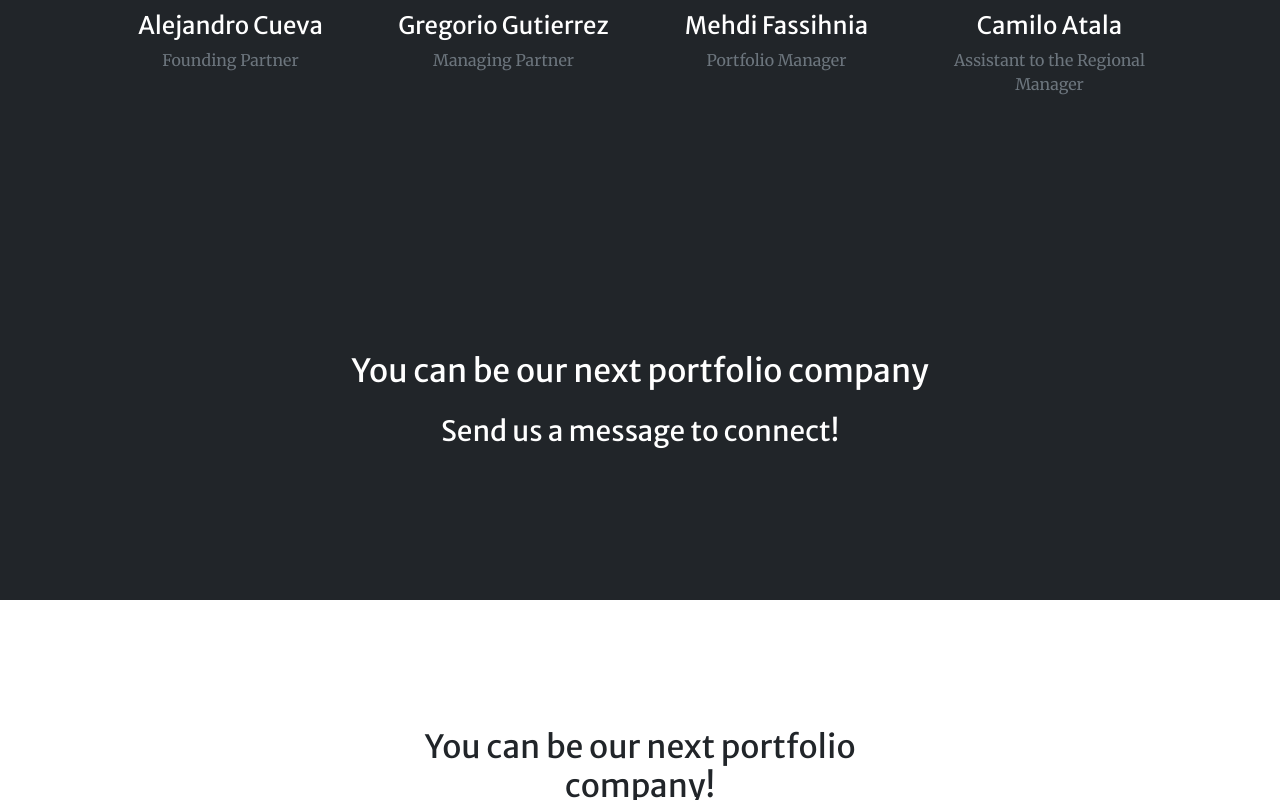
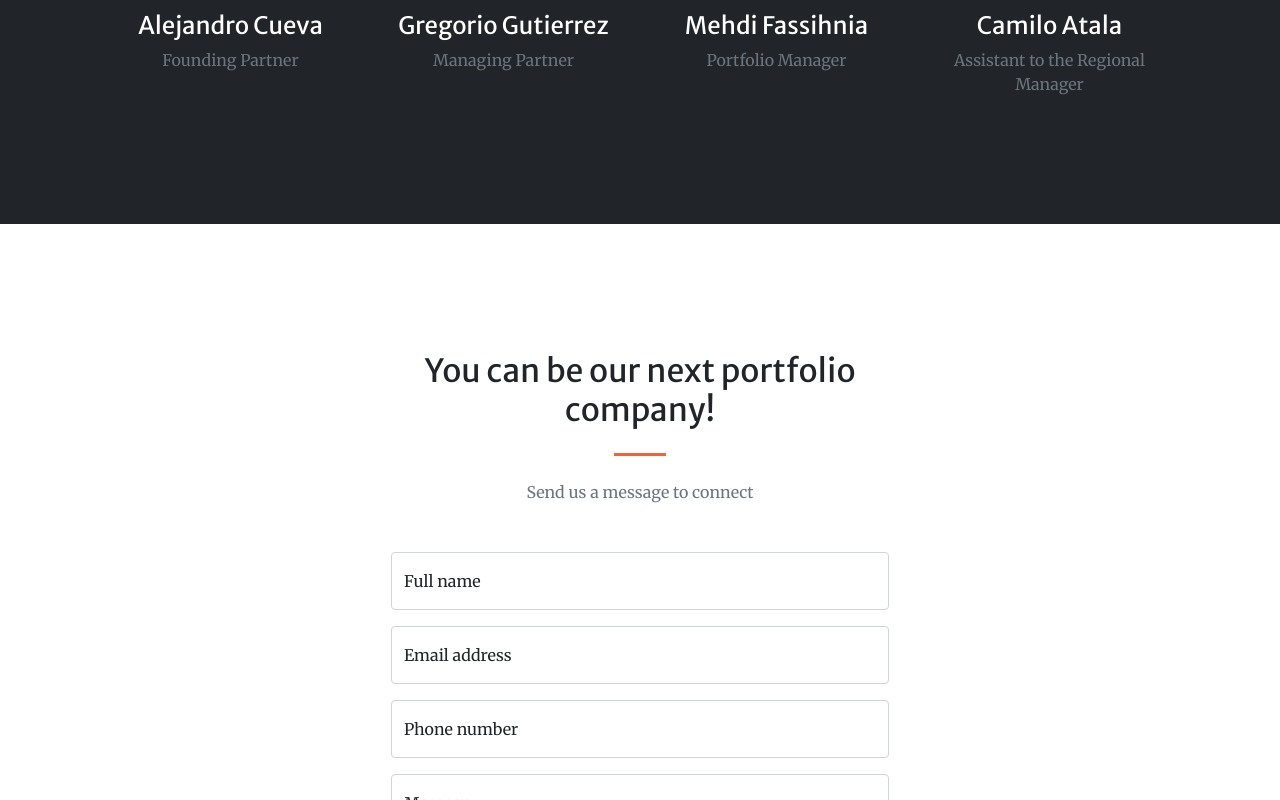
Before and after one commit to acuevap/website-project-VC, a website: page dist/index.html in a window 1280 px wide. Shown: the part 2755-3555 px from the top of the page. Drawn offline with nearby package versions, Linux system fonts and the light colour scheme; some packages are replaced by stand-ins of ours; a script that the page names is missing.

Commit message:
Update index.html
Erased a section that was not needed

```diff
--- a/dist/index.html
+++ b/dist/index.html
@@ -57,12 +57,11 @@
                         <h2 class="text-white mt-0">Do you want to change the way people interact with traditional banks?</h2>
                         <hr class="divider divider-light" />
                         <p class="text-white-75 mb-4">With years of experience in the financial services industry around the world, we will not only fund businesses, but also help them gain access to a number of fintech specialists that can help them achieve disruption </p>
-                        <a class="btn btn-light btn-xl" href="#services">Get Started!</a>
+                        <a class="btn btn-light btn-xl" href="#portfolio">See examples</a>
                     </div>
                 </div>
             </div>
         </section>
-
         <!-- Portfolio-->
         <div id="portfolio">
         <section class="page-section">
@@ -70,7 +69,6 @@
                 <h2 class="text-center mt-0">Meet our Portfolio Companies</h2>
                 <hr class="divider" />
             </div>
-
             <div class="container-fluid p-0">
                 <div class="row g-0">
                     <div class="col-lg-4 col-sm-6">
@@ -131,7 +129,6 @@
             </div>
         </div>
     </section>
-
   <!-- Services-->
   <div id="services">
     <section class="page-section bg-dark text-white">
@@ -178,14 +175,6 @@
             </div>
         </div>
     </section>
-
-        <!-- Call to action-->
-        <section class="page-section bg-dark text-white">
-            <div class="container px-4 px-lg-5 text-center">
-                <h2 class="mb-4">You can be our next portfolio company</h2>
-                <h3 class="mb-4">Send us a message to connect!</h3>
-            </div>
-        </section>
         <!-- Contact-->
         <section class="page-section" id="contact">
             <div class="container px-4 px-lg-5">
```
